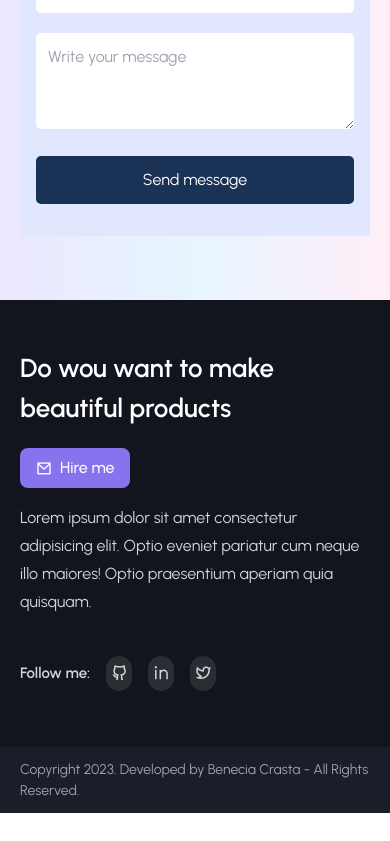
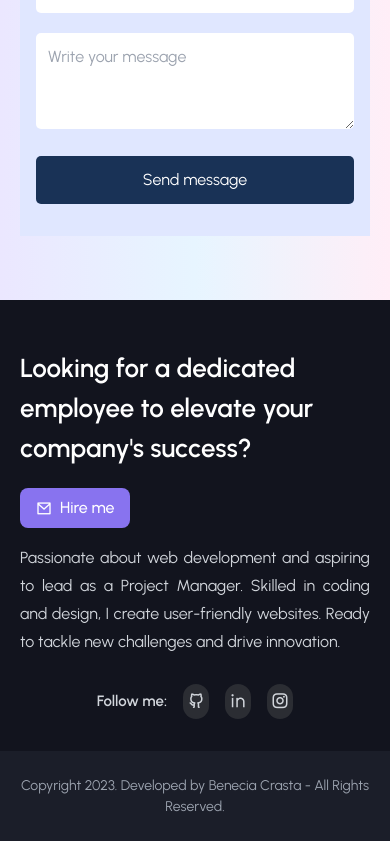
Before and after one commit to benecia29/react-portfolio, a React (Create React App) app: page / in a window 390 px wide. Shown: the part 4597-5438 px from the top of the page. Before the commit the page ends 5410 px from the top, so only its background shows below. Built offline with nearby package versions, Linux system fonts and the light colour scheme.

Commit message:
done with footer in light mode

```diff
--- a/src/components/Footer/Footer.jsx
+++ b/src/components/Footer/Footer.jsx
@@ -1,38 +1,40 @@
 import React from "react";
 
 const Footer = () => {
-  const year = new Date().getFullYear()
+  const year = new Date().getFullYear();
   return (
     <footer className="bg-[#12141e] pt-12">
       {/* ************footer top start************* */}
       <div className="container">
-        <div className="sm:flex items-center justify-between md:gap-8">
-          <div className="w-full sm:w-1/2">
-            <h2 className="text-[26px] leading-10 text-white font-[600] mb-5 md:text-[2rem]">
-              Do wou want to make beautiful products
+        <div className="sm:flex items-center justify-center md:gap-10">
+          <div className="w-full sm:w-1/2" >
+            <h2 className="sm:-mt-7 text-[26px] leading-10 text-white font-[600] mb-5 sm:mb-7 md:text-[2rem]">
+              Looking for a dedicated employee to elevate your company's
+              success?
             </h2>
             <a href="#contact">
-              <button className="bg-primaryColor text-white font-[500] flex items-center gap-2 hover:bg-smallTextColor ease-in duration-300 py-2 px-4 rounded-[8px]">
+              <button className="bg-primaryColor text-white font-[500] flex items-center gap-2 hover:bg-smallTextColor ease-in duration-300 py-2 px-4 rounded-[8px] sm:mt-4">
                 <i className="ri-mail-line"></i>Hire me
               </button>
             </a>
           </div>
 
           <div className="w-full sm:w-1/2">
-            <p className="text-gray-300 leading-7 mt-4 sm:mt-0">
-              Lorem ipsum dolor sit amet consectetur adipisicing elit. Optio
-              eveniet pariatur cum neque illo maiores! Optio praesentium aperiam
-              quia quisquam.
+            <p className="text-gray-300 leading-7 mt-4 sm:mt-0 text-justify">
+              Passionate about web development and aspiring to lead as a Project
+              Manager. Skilled in coding and design, I create user-friendly
+              websites. Ready to tackle new challenges and drive innovation.
             </p>
 
-            <div className="flex items-center gap-4 flex-wrap md:gap-8 mt-10">
+            {/* **********follow me and socials starts*********** */}
+            <div className="flex items-center justify-center gap-4 flex-wrap md:gap-8 my-7">
               <span className="text-gray-300 font-[600] text-[15px]">
                 Follow me:
               </span>
 
               <span className="w[35px] h-[35px] bg-[#2b2d33] p-1 rounded-[50px] cursor-pointer text-center">
                 <a
-                  href="#github"
+                  href="https://github.com/benecia29"
                   className="text-gray-300 font-[500] text-[18px]"
                 >
                   <i className="ri-github-line"></i>
@@ -41,7 +43,7 @@ const Footer = () => {
 
               <span className="w[35px] h-[35px] bg-[#2b2d33] p-1 rounded-[50px] cursor-pointer text-center">
                 <a
-                  href="#linkedin"
+                  href="https://www.linkedin.com/in/benecia-crasta/"
                   className="text-gray-300 font-[500] text-[18px]"
                 >
                   <i className="ri-linkedin-line"></i>
@@ -50,48 +52,24 @@ const Footer = () => {
 
               <span className="w[35px] h-[35px] bg-[#2b2d33] p-1 rounded-[50px] cursor-pointer text-center">
                 <a
-                  href="#twitter"
+                  href="https://instagram.com/the_food_addicts_101?igshid=YTQwZjQ0NmI0OA=="
                   className="text-gray-300 font-[500] text-[18px]"
                 >
-                  <i className="ri-twitter-line"></i>
+                  <i className="ri-instagram-line"></i>
                 </a>
               </span>
             </div>
+            {/* **********follow me and socials ends*********** */}
           </div>
-        </div>
-
-        <div className="menu">
-          <ul className="flex items-center justify-center gap-10 mt-10">
-            <li>
-              <a className="text-gray-400 font-[600px]" href="#about">
-                About
-              </a>
-            </li>
-            <li>
-              <a className="text-gray-400 font-[600px]" href="#services">
-                Services
-              </a>
-            </li>
-            <li>
-              <a className="text-gray-400 font-[600px]" href="#portfolio">
-                Portfolio
-              </a>
-            </li>
-            <li>
-              <a className="text-gray-400 font-[600px]" href="#contact">
-                Contact
-              </a>
-            </li>
-          </ul>
         </div>
       </div>
       {/* ************footer top end************* */}
 
       {/* ************footer bottom start************* */}
-      <div className="bg-[#1b1e29] py-3 mt-14">
+      <div className="bg-[#1b1e29] py-3 mt-8">
         <div className="container">
-          <div className="flex items-center justify-center sm:justify-between">
-            <div className="hidden sm:block">
+          <div className="text-center py-3">
+            {/* <div className="hidden sm:block">
               <div className="flex items-center gap-[10px]">
                 <span className="w-[35px] h-[35px] rounded-full bg-[#2b2d33] text-white font-[500] text-[18px] flex items-center justify-center">
                   B
@@ -101,12 +79,19 @@ const Footer = () => {
                   <h2 className="text-gray-200 font-[500] text-[18px]">
                     Benecia
                   </h2>
-                  <p className="text-gray-400 text-[14px] font-[500]">Personal</p>
+                  <p className="text-gray-400 text-[14px] font-[500]">
+                    Personal
+                  </p>
                 </div>
               </div>
+            </div> */}
+
+            <div>
+              <p className="text-gray-400 text-[14px]">
+                Copyright {year}. Developed by Benecia Crasta - All Rights
+                Reserved.
+              </p>
             </div>
-
-            <div><p className="text-gray-400 text-[14px]">Copyright {year}. Developed by Benecia Crasta - All Rights Reserved.</p></div>
           </div>
         </div>
       </div>
```
